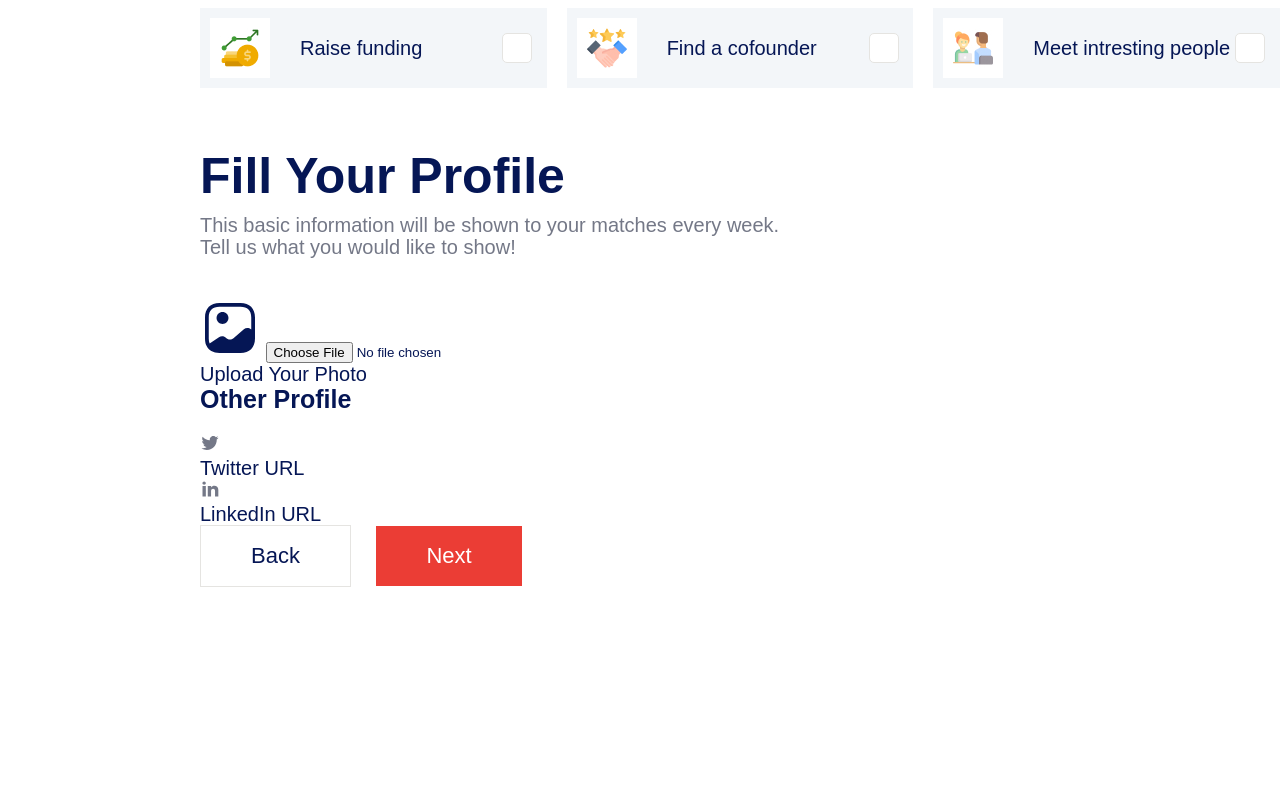
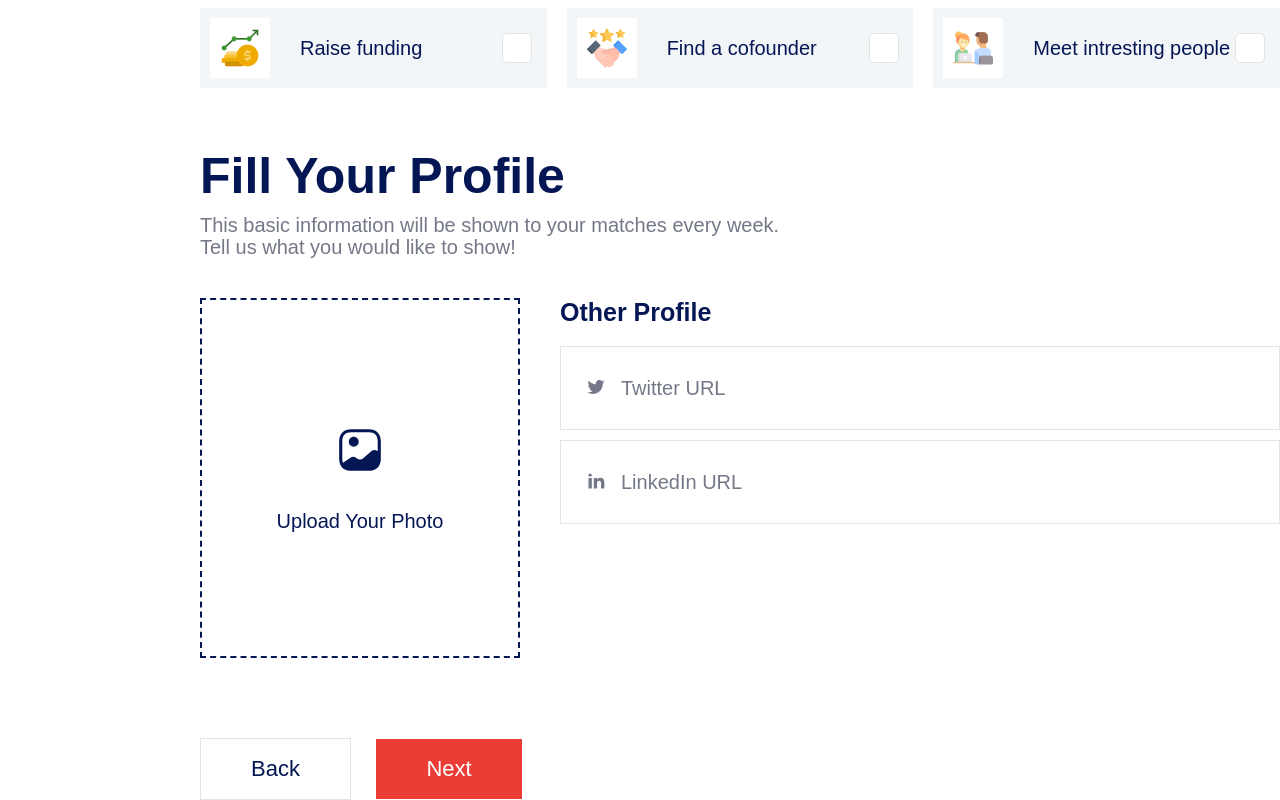
Before and after one commit to ValeraNazarchuk/GAQ, a website: page src/form.html in a window 1280 px wide. Shown: the part 1327-2127 px from the top of the page. Before the commit the page ends 1914 px from the top, so only its background shows below. Drawn offline with nearby package versions, Linux system fonts and the light colour scheme; files that its build step writes are made by us from their sources; files whose address does not match are found by name.

Commit message:
done page "profile"

```diff
--- a/src/form.html
+++ b/src/form.html
@@ -218,6 +218,9 @@
             </div>
           </div>
         </div>
+        <div class="form__steps">
+
+        </div>
         <div class="form__steps"></div>
       </div>
 
--- a/src/styles/_global.scss
+++ b/src/styles/_global.scss
@@ -109,7 +109,7 @@ body {
   display: flex;
   align-items: center;
   padding: 20px 20px 20px 30px;
-  border: 1px solid #E5E4E1;
+  border: 1px solid $linegray;
   max-width: 460px;
   margin-bottom: 40px;
   &-icon{
--- a/src/styles/_vars.scss
+++ b/src/styles/_vars.scss
@@ -13,3 +13,6 @@ $gray-bg: #F3F6F9;
 $orange-bg: #EB3D35;
 $hover-orange: #a7251f;
 $hover-gray: #ddd;
+
+$linegray: #E5E4E1;
+$lineblue: #051655;;
--- a/src/styles/blocks/_main.scss
+++ b/src/styles/blocks/_main.scss
@@ -137,4 +137,63 @@
       opacity: 0;
     }
 }
-//-----------------------
+//-----------------PROFILE----------------
+
+.form__profile{
+  display: flex;
+  margin-bottom: 80px;
+}
+
+.form__profile-label{
+  margin-right: 40px;
+  width: 360px;
+  height: 360px;
+  cursor: pointer;
+  border: 2px dashed #051655;
+  display: flex;
+  flex-direction: column;
+  align-items: center;
+  justify-content: center;
+}
+
+.form__profile-img{
+  max-width: 50px;
+  margin-bottom: 35px;
+}
+
+.form__profile-input{
+  display: none;
+}
+
+.form__contacts-inner{
+  display: flex;
+  flex-direction: column;
+  width: 720px;
+  gap: 10px;
+}
+
+.form__contacts-link{
+  display: flex;
+  max-width: 720px;
+  border: 1px solid $linegray;
+  color: $gray-size;
+  padding: 30px 25px;
+  width: 100%;
+  transition: all .5s;
+  svg{
+    margin-right: 15px;
+    path{
+      transition: all .5s;
+    }
+  }
+  &:hover{
+    color: $blue-size;
+    border: 1px solid $lineblue;
+    svg{
+      path{
+        fill: $lineblue;
+      }
+    }
+  }
+}
+//---------------
```
Also changed, not shown: dist/css/style.css, dist/css/style.min.css, dist/form.html, 2 other files.
